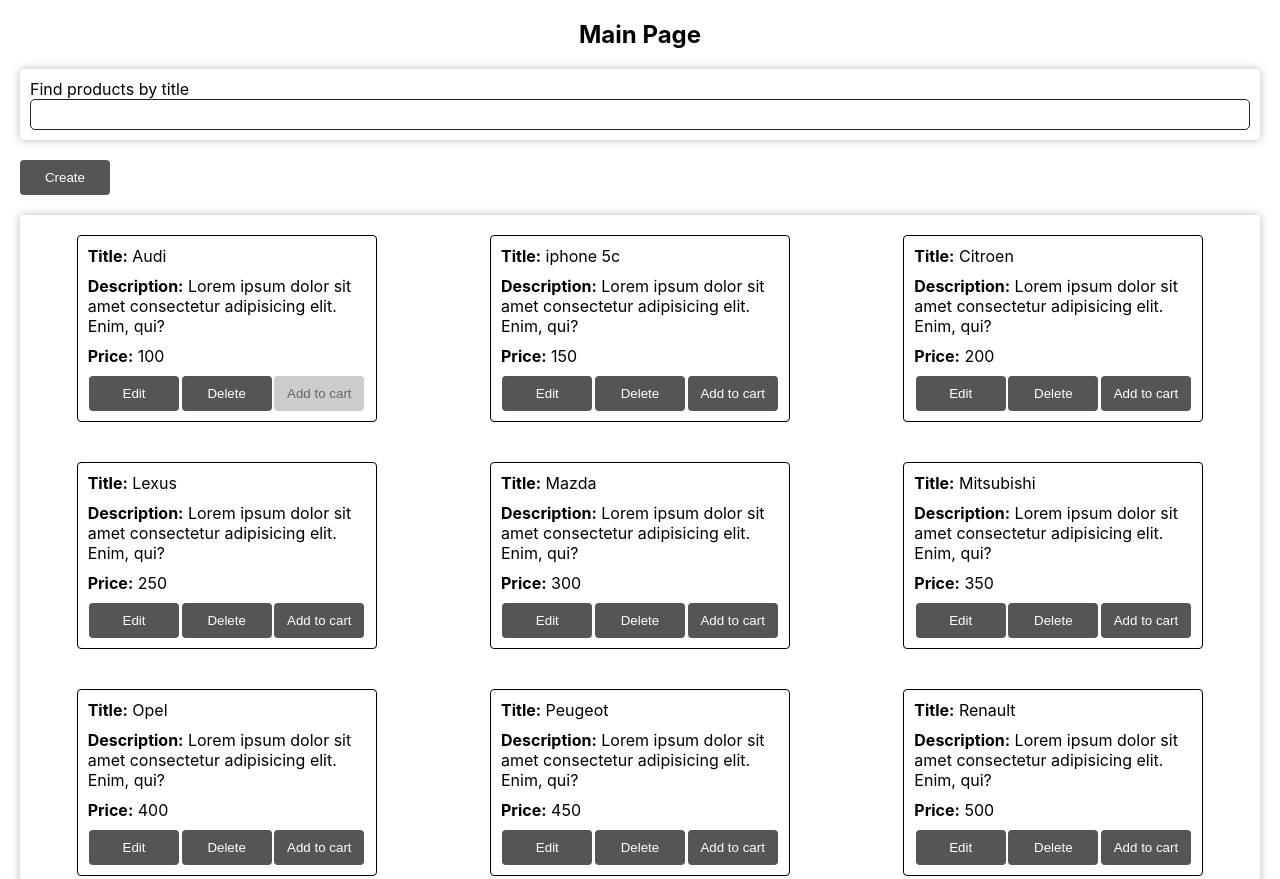
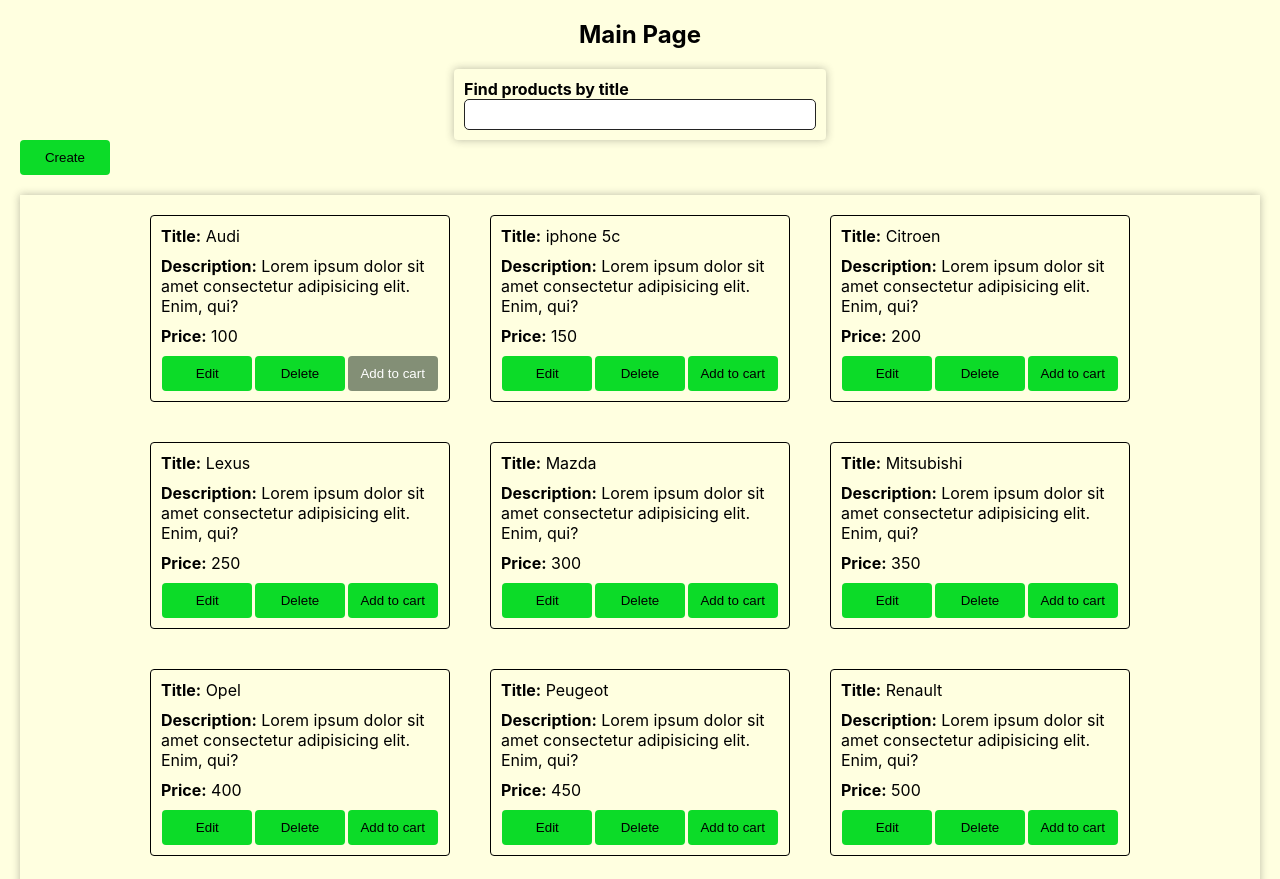
Before and after one commit to ivanberko/Qualium_Systems, a React app: page / in a window 1280 px wide. Shown: the top 879 px of the page. Built offline with nearby package versions, Linux system fonts and the light colour scheme; data requests are answered from the project's data file.

Commit message:
update styles

```diff
--- a/src/components/Button/Button.module.css
+++ b/src/components/Button/Button.module.css
@@ -1,9 +1,9 @@
 .button {
-  background-color: #555555;
+  background-color: #0cdb28;
   width: 90px;
   border: none;
   border-radius: 4px;
-  color: white;
+  color: #000000;
   padding: 10px;
   text-align: center;
   text-decoration: none;
@@ -12,7 +12,7 @@
 }
 
 .button:disabled {
-  background-color: #cccccc;
-  color: #666666;
+  background-color: #051d097e;
+  color: #ffffff;
   cursor: not-allowed;
 }
--- a/src/components/Filter/Filter.module.css
+++ b/src/components/Filter/Filter.module.css
@@ -3,6 +3,9 @@
   border-radius: 4px;
   padding: 10px;
   margin-bottom: 20px;
+  width: 30%;
+  margin: 0 auto;
+  font-weight: 700;
 }
 
 .inputFilter {
--- a/src/components/ListCards/ListCard.module.css
+++ b/src/components/ListCards/ListCard.module.css
@@ -1,6 +1,7 @@
 .listCard {
   display: flex;
   flex-wrap: wrap;
-  justify-content: space-around;
+  justify-content: center;
   box-shadow: 0px 0px 8px 0px #23232350;
+  margin-bottom: 20px;
 }
--- a/src/index.css
+++ b/src/index.css
@@ -11,6 +11,7 @@
     'Droid Sans', 'Helvetica Neue', sans-serif;
   -webkit-font-smoothing: antialiased;
   -moz-osx-font-smoothing: grayscale;
+  background-color: lightyellow;
 }
 
 code {
```
